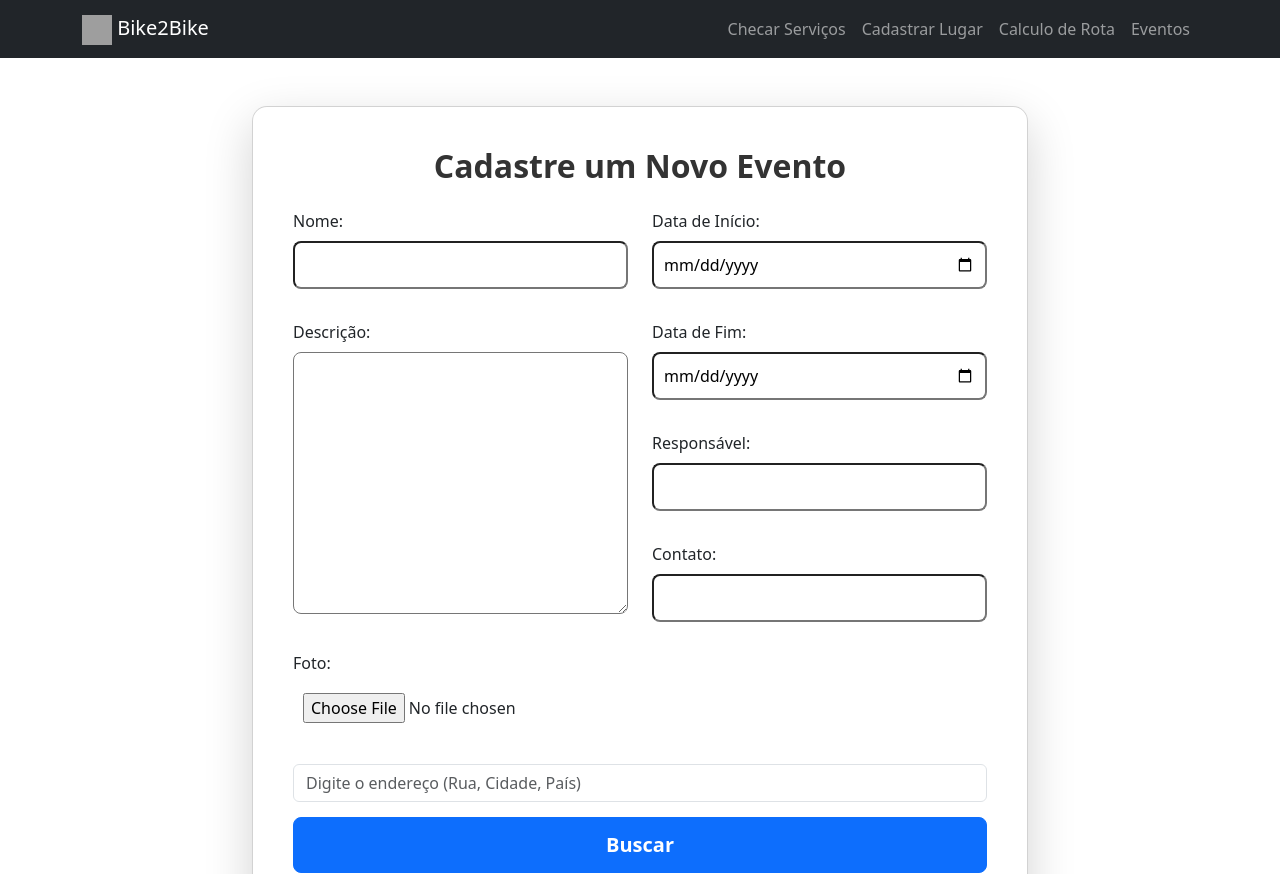
After one commit to angelojbgama/Bike2Bike, a Django app: page /eventos/novo/ in a window 1280 px wide. The commit adds this page. Shown: the top 874 px of the page. Run offline with Django 5.2, Linux system fonts and the light colour scheme; grey boxes are pictures that could not be loaded.

Commit message:
Feature: Adicionado nova funcionalidade de cadastro de eventos crud quase completo

```diff
--- a/bike/admin.py
+++ b/bike/admin.py
@@ -1,5 +1,5 @@
 from django.contrib import admin
-from .models import Lugar, Comentario
+from .models import Lugar, Comentario, Evento
 
 @admin.register(Lugar)
 class LugarAdmin(admin.ModelAdmin):
@@ -10,3 +10,7 @@ class ComentarioAdmin(admin.ModelAdmin):
     list_display = ('lugar', 'texto', 'data_criacao')
     search_fields = ('lugar__nome', 'texto')
     list_filter = ('data_criacao',)
+
+@admin.register(Evento)
+class EventoAdmin(admin.ModelAdmin):
+    list_display = ('nome', 'descricao')
--- a/bike/forms.py
+++ b/bike/forms.py
@@ -1,5 +1,5 @@
 from django import forms
-from .models import Lugar, Comentario
+from .models import Lugar, Comentario, Evento
 import requests
 
 # Dicionário para mapear códigos de países para seus nomes em português
@@ -276,3 +276,23 @@ class ComentarioForm(forms.ModelForm):
                 'placeholder': 'Escreva seu comentário aqui...'
             }),
         }
+
+
+class EventoForm(forms.ModelForm):
+    data_inicio = forms.DateField(
+        widget=forms.DateInput(attrs={'type': 'date'}),
+        label='Data de Início'
+    )
+    data_fim = forms.DateField(
+        widget=forms.DateInput(attrs={'type': 'date'}),
+        label='Data de Fim'
+    )
+
+    class Meta:
+        model = Evento
+        fields = ['nome', 'descricao', 'foto', 'data_inicio', 'data_fim',
+                  'responsavel', 'contato', 'latitude', 'longitude']
+        widgets = {
+            'latitude': forms.TextInput(attrs={'readonly': 'readonly'}),
+            'longitude': forms.TextInput(attrs={'readonly': 'readonly'}),
+        }
--- a/bike/models.py
+++ b/bike/models.py
@@ -36,3 +36,18 @@ class Comentario(models.Model):
 
     def __str__(self):
         return f"Comentário em {self.lugar.nome}"
+
+class Evento(models.Model):
+    nome = models.CharField(max_length=100)
+    descricao = models.TextField()
+    foto = models.ImageField(upload_to='eventos/', null=True, blank=True)
+    data_inicio = models.DateField()
+    data_fim = models.DateField()
+    responsavel = models.CharField(max_length=100)
+    contato = models.CharField(max_length=100, help_text='Email ou Telefone')
+    curtidas = models.PositiveIntegerField(default=0)
+    latitude = models.FloatField(null=True, blank=True)
+    longitude = models.FloatField(null=True, blank=True)
+
+    def __str__(self):
+        return self.nome
--- a/bike/urls.py
+++ b/bike/urls.py
@@ -10,6 +10,9 @@ from .views import (
     ComentarioDeleteView,
     ComentarioLugarListView,
     RotaView,
+    EventoCreateView,
+    EventoListView,
+    EventoDetailView,
 )
 
 urlpatterns = [
@@ -18,7 +21,10 @@ urlpatterns = [
     path('cadastrar/', LugarCreateView.as_view(), name='cadastrar_lugar'),
     path('sobre/', SobreServicoView.as_view(), name='sobre_servico'),
 
-
+    # Rotas para eventos
+    path('eventos/', EventoListView.as_view(), name='eventos-list'),
+    path('eventos/novo/', EventoCreateView.as_view(), name='eventos-create'),
+    path('eventos/<int:pk>/', EventoDetailView.as_view(), name='eventos-detail'),
 
     path('rota/', RotaView.as_view(), name='rota_calculo'),  # Nova URL para a rota
 
--- a/bike/views.py
+++ b/bike/views.py
@@ -1,9 +1,9 @@
 from django.urls import reverse_lazy, reverse
-from django.views.generic import TemplateView, CreateView, ListView, UpdateView, DeleteView, FormView
+from django.views.generic import TemplateView, CreateView, ListView, UpdateView, DeleteView, FormView, DetailView
 from django.http import JsonResponse, HttpResponseRedirect
 from django.shortcuts import get_object_or_404, redirect
-from .models import Lugar, Comentario
-from .forms import BikeSearchForm
+from .models import Lugar, Comentario, Evento
+from .forms import BikeSearchForm, EventoForm
 import requests
 
 def get_cities_by_country(request):
@@ -179,3 +179,26 @@ class RotaView(TemplateView):
         context["start_lat"] = -23.55052  # São Paulo (Latitude)
         context["start_lon"] = -46.6333  # São Paulo (Longitude)
         return context
+
+
+
+class EventoCreateView(CreateView):
+    model = Evento
+    form_class = EventoForm
+    template_name = 'bike/eventos/evento_form.html'
+    success_url = reverse_lazy('eventos-list')
+
+class EventoListView(ListView):
+    model = Evento
+    template_name = 'bike/eventos/evento_list.html'
+    context_object_name = 'eventos'
+
+class EventoDetailView(DetailView):
+    model = Evento
+    template_name = 'bike/eventos/evento_detail.html'
+
+    def post(self, request, *args, **kwargs):
+        evento = self.get_object()
+        evento.curtidas += 1
+        evento.save()
+        return self.get(request, *args, **kwargs)
--- a/tembike/settings.py
+++ b/tembike/settings.py
@@ -79,4 +79,7 @@ USE_TZ = True
 STATIC_URL = '/static/'
 STATICFILES_DIRS = [BASE_DIR / 'static']
 
+MEDIA_URL = '/media/'
+MEDIA_ROOT = BASE_DIR / 'media'
+
 DEFAULT_AUTO_FIELD = 'django.db.models.BigAutoField'
--- a/tembike/urls.py
+++ b/tembike/urls.py
@@ -1,8 +1,10 @@
 from django.contrib import admin
 from django.urls import path, include
+from django.conf import settings
+from django.conf.urls.static import static
 
 urlpatterns = [
     path('admin/', admin.site.urls),
     path('', include('bike.urls')),
 
-]
+] + static(settings.MEDIA_URL, document_root=settings.MEDIA_ROOT)
--- a/templates/base.html
+++ b/templates/base.html
@@ -6,7 +6,6 @@
     <meta charset="UTF-8">
     <meta name="viewport" content="width=device-width, initial-scale=1.0, shrink-to-fit=no">
     <title>{% block title %}Bike2Bike{% endblock %}</title>
-
 
     <!-- jQuery -->
     <script src="https://code.jquery.com/jquery-3.6.0.min.js"></script>
@@ -22,7 +21,6 @@
     <!-- Custom CSS (opcional) -->
     <link rel="stylesheet" href="{% static 'styles.css' %}">
 </head>
-
 
 <body class="d-flex flex-column min-vh-100">
 
@@ -46,16 +44,15 @@
                     <li class="nav-item">
                         <a class="nav-link" href="{% url 'rota_calculo' %}">Calculo de Rota</a>
                     </li>
-
+                    <li class="nav-item">
+                        <a class="nav-link" href="{% url 'eventos-list' %}">Eventos</a> <!-- Link para Eventos -->
+                    </li>
                 </ul>
             </div>
         </div>
     </nav>
 
-
-
-        {% block content %}{% endblock %}
-
+    {% block content %}{% endblock %}
 
     <!-- Footer sempre na base da página -->
     <footer class="container-fluid bg-dark text-white text-center p-3">
@@ -65,7 +62,5 @@
         </p>
     </footer>
 
-
-
 </body>
 </html>
--- /dev/null
+++ b/templates/bike/eventos/evento_form.html
@@ -0,0 +1,171 @@
+{% extends 'base.html' %}
+{% block title %}Cadastrar Evento{% endblock %}
+
+{% block content %}
+<div class="container mt-5 mb-5" style="max-width: 800px;">
+  <div class="card shadow-lg p-4" style="border-radius: 15px;">
+    <div class="card-body">
+      <h2 class="text-center mb-4">Cadastre um Novo Evento</h2>
+      <form method="POST" enctype="multipart/form-data">
+        {% csrf_token %}
+        <div class="row">
+          <div class="col-md-6">
+            <div class="mb-3">
+              <label for="id_nome" class="form-label">Nome:</label>
+              {{ form.nome }}
+            </div>
+            <div class="mb-3">
+              <label for="id_descricao" class="form-label">Descrição:</label>
+              {{ form.descricao }}
+            </div>
+            <div class="mb-3">
+              <label for="id_foto" class="form-label">Foto:</label>
+              {{ form.foto }}
+            </div>
+          </div>
+
+          <div class="col-md-6">
+            <div class="mb-3">
+              <label for="id_data_inicio" class="form-label">Data de Início:</label>
+              {{ form.data_inicio }}
+            </div>
+            <div class="mb-3">
+              <label for="id_data_fim" class="form-label">Data de Fim:</label>
+              {{ form.data_fim }}
+            </div>
+            <div class="mb-3">
+              <label for="id_responsavel" class="form-label">Responsável:</label>
+              {{ form.responsavel }}
+            </div>
+            <div class="mb-3">
+              <label for="id_contato" class="form-label">Contato:</label>
+              {{ form.contato }}
+            </div>
+          </div>
+        </div>
+
+        <!-- Busca de Endereço -->
+        <div class="row mb-4">
+          <div class="col-12">
+            <input
+              type="text"
+              id="searchAddress"
+              class="form-control"
+              placeholder="Digite o endereço (Rua, Cidade, País)"
+              aria-label="Buscar endereço"
+            >
+          </div>
+          <div class="d-grid">
+            <button
+              type="button"
+              class="btn btn-primary btn-lg w-100"
+              id="searchButton"
+              style="border-radius: 8px; transition: background-color 0.3s;"
+              onmouseover="this.style.backgroundColor='#0056b3';"
+              onmouseout="this.style.backgroundColor='#0d6efd';"
+            >
+              Buscar
+            </button>
+          </div>
+        </div>
+
+        <!-- Mapa Interativo -->
+        <div id="map" class="mb-4" style="height: 300px; width: 100%; border-radius: 10px;"></div>
+
+        <div class="row">
+          <div class="col-md-6">
+            <div class="mb-3">
+              <label for="id_latitude" class="form-label">Latitude:</label>
+              {{ form.latitude }}
+            </div>
+          </div>
+          <div class="col-md-6">
+            <div class="mb-3">
+              <label for="id_longitude" class="form-label">Longitude:</label>
+              {{ form.longitude }}
+            </div>
+          </div>
+        </div>
+
+        <button type="submit" class="btn btn-success w-100 mt-4">
+          <i class="bi bi-check-circle me-2"></i> Cadastrar Evento
+        </button>
+      </form>
+    </div>
+  </div>
+</div>
+
+<!-- Leaflet JS e CSS -->
+<link rel="stylesheet" href="https://unpkg.com/leaflet@1.9.4/dist/leaflet.css" />
+<script src="https://unpkg.com/leaflet@1.9.4/dist/leaflet.js"></script>
+<!-- Bootstrap Icons -->
+<link href="https://cdn.jsdelivr.net/npm/bootstrap-icons@1.5.0/font/bootstrap-icons.css" rel="stylesheet">
+
+<script>
+  // Inicializa o mapa
+  var map = L.map('map').setView([-23.5505, -46.6333], 13); // São Paulo como ponto inicial
+
+  // Adiciona camada de tiles do OpenStreetMap
+  L.tileLayer('https://{s}.tile.openstreetmap.org/{z}/{x}/{y}.png', {
+    attribution: '&copy; <a href="https://www.openstreetmap.org/copyright">OpenStreetMap</a> contributors'
+  }).addTo(map);
+
+  var marker;
+
+  // Evento de clique no mapa para capturar coordenadas
+  map.on('click', function (e) {
+    var latitude = e.latlng.lat;
+    var longitude = e.latlng.lng;
+
+    if (marker) {
+      marker.setLatLng(e.latlng);
+    } else {
+      marker = L.marker(e.latlng).addTo(map);
+    }
+
+    document.getElementById('id_latitude').value = latitude;
+    document.getElementById('id_longitude').value = longitude;
+  });
+
+  // Função para buscar endereço na API Nominatim
+  function searchAddress() {
+    var address = document.getElementById('searchAddress').value;
+    if (address) {
+      fetch(`https://nominatim.openstreetmap.org/search?format=json&q=${encodeURIComponent(address)}`)
+        .then(response => response.json())
+        .then(data => {
+          if (data.length > 0) {
+            var latitude = data[0].lat;
+            var longitude = data[0].lon;
+
+            map.setView([latitude, longitude], 15);
+
+            if (marker) {
+              marker.setLatLng([latitude, longitude]);
+            } else {
+              marker = L.marker([latitude, longitude]).addTo(map);
+            }
+
+            document.getElementById('id_latitude').value = latitude;
+            document.getElementById('id_longitude').value = longitude;
+          } else {
+            alert('Endereço não encontrado!');
+          }
+        })
+        .catch(error => console.error('Erro na busca de endereço:', error));
+    } else {
+      alert('Por favor, digite um endereço.');
+    }
+  }
+
+  // Evento para o botão de busca
+  document.getElementById('searchButton').addEventListener('click', searchAddress);
+
+  // Evento para pressionar Enter na barra de busca
+  document.getElementById('searchAddress').addEventListener('keypress', function (e) {
+    if (e.key === 'Enter') {
+      searchAddress();
+    }
+  });
+</script>
+{% endblock %}
```
Also changed, not shown: templates/bike/eventos/evento_detail.html (added, +22 -0 lines), templates/bike/eventos/evento_list.html (added, +34 -0 lines), templates/bike/rota.html (+34 -4 lines), bike/migrations/0011_evento.py (added), bike/migrations/0012_evento_latitude_evento_longitude_and_more.py (added).
